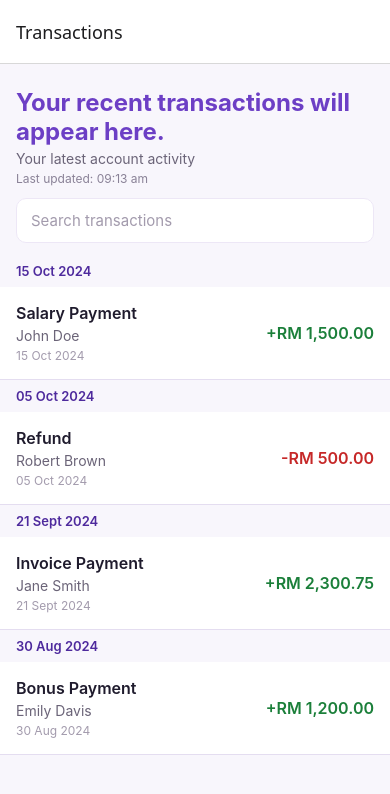
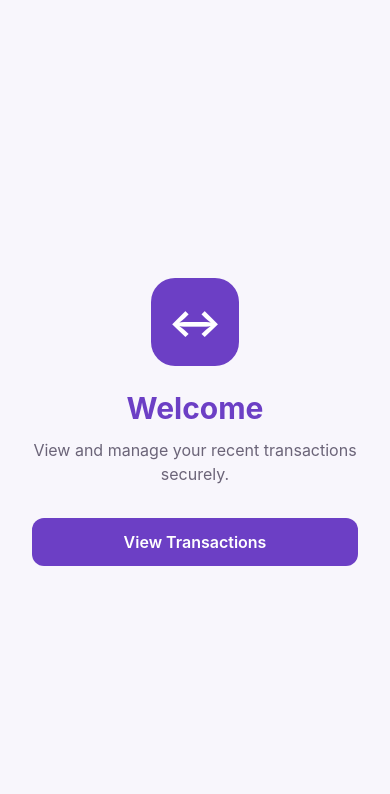
Before and after one commit to bndissanayaka/aeon-bank-mobile-assessment, a React Native app: screen /Welcome in a window 390 px wide. Shown: the top 794 px of the page. Built offline with nearby package versions, Linux system fonts and the light colour scheme.

Commit message:
added the welcome screen and a new test file for group search

```diff
--- a/src/constants/strings.ts
+++ b/src/constants/strings.ts
@@ -22,4 +22,8 @@ export const STRINGS = {
   tryDifferentSearch:
     'Try searching by recipient, transaction name, or reference ID.',
   loadingTransactions: 'Loading transactions...',
+  welcome: 'Welcome',
+  welcomeMessage: 'View and manage your recent transactions securely.',
+  viewTransactions: 'View Transactions',
+  viewTransactionsAccessibility: 'View transactions',
 } as const;
--- a/src/navigation/AppNavigator.tsx
+++ b/src/navigation/AppNavigator.tsx
@@ -4,12 +4,25 @@ import { createNativeStackNavigator } from '@react-navigation/native-stack';
 import { TransactionDetailScreen } from '../screens/TransactionDetailScreen';
 import { TransactionListScreen } from '../screens/TransactionListScreen';
 import { RootStackParamList } from './types';
+import { WelcomeScreen } from '../screens/WelcomeScreen';
 
 const Stack = createNativeStackNavigator<RootStackParamList>();
 
 export const AppNavigator = () => {
   return (
-    <Stack.Navigator>
+    <Stack.Navigator
+      initialRouteName="Welcome"
+      screenOptions={{
+        headerBackButtonDisplayMode: 'minimal',
+      }}
+    >
+      <Stack.Screen
+        name="Welcome"
+        component={WelcomeScreen}
+        options={{
+          headerShown: false,
+        }}
+      />
       <Stack.Screen
         name="TransactionList"
         component={TransactionListScreen}
--- a/src/navigation/types.ts
+++ b/src/navigation/types.ts
@@ -1,4 +1,5 @@
 export type RootStackParamList = {
+  Welcome: undefined;
   TransactionList: undefined;
   TransactionDetail: {
     transactionId: string;
--- /dev/null
+++ b/src/screens/WelcomeScreen.tsx
@@ -0,0 +1,86 @@
+import React from 'react';
+import { Pressable, StyleSheet, Text, View } from 'react-native';
+import { NativeStackScreenProps } from '@react-navigation/native-stack';
+
+import { COLORS } from '../constants/colors';
+import { RootStackParamList } from '../navigation/types';
+import { STRINGS } from '../constants/strings';
+type Props = NativeStackScreenProps<RootStackParamList, 'Welcome'>;
+
+export const WelcomeScreen = ({ navigation }: Props) => {
+  return (
+    <View style={styles.container}>
+      <View style={styles.iconContainer}>
+        <Text style={styles.icon}>↔</Text>
+      </View>
+
+      <Text style={styles.title}>Welcome</Text>
+
+      <Text style={styles.subtitle}>{STRINGS.welcomeMessage}</Text>
+
+      <Pressable
+        style={({ pressed }) => [
+          styles.button,
+          pressed && styles.buttonPressed,
+        ]}
+        onPress={() => navigation.navigate('TransactionList')}
+        accessibilityRole="button"
+        accessibilityLabel={STRINGS.viewTransactionsAccessibility}
+      >
+        <Text style={styles.buttonText}>{STRINGS.viewTransactions}</Text>
+      </Pressable>
+    </View>
+  );
+};
+
+const styles = StyleSheet.create({
+  container: {
+    flex: 1,
+    justifyContent: 'center',
+    alignItems: 'center',
+    paddingHorizontal: 32,
+    backgroundColor: COLORS.background,
+  },
+  iconContainer: {
+    width: 88,
+    height: 88,
+    borderRadius: 24,
+    justifyContent: 'center',
+    alignItems: 'center',
+    backgroundColor: COLORS.primary,
+    marginBottom: 24,
+  },
+  icon: {
+    fontSize: 40,
+    color: COLORS.surface,
+    fontWeight: '700',
+  },
+  title: {
+    fontSize: 30,
+    fontWeight: '700',
+    color: COLORS.primary,
+  },
+  subtitle: {
+    marginTop: 12,
+    fontSize: 16,
+    lineHeight: 24,
+    textAlign: 'center',
+    color: COLORS.textSecondary,
+  },
+  button: {
+    marginTop: 32,
+    width: '100%',
+    paddingVertical: 14,
+    borderRadius: 12,
+    alignItems: 'center',
+    backgroundColor: COLORS.primary,
+  },
+  buttonPressed: {
+    opacity: 0.8,
+  },
+  buttonText: {
+    fontSize: 16,
+    fontWeight: '600',
+    color: COLORS.surface,
+  },
+});
```
Also changed, not shown: 1 other file (tests, documents, lock files or other folders).
